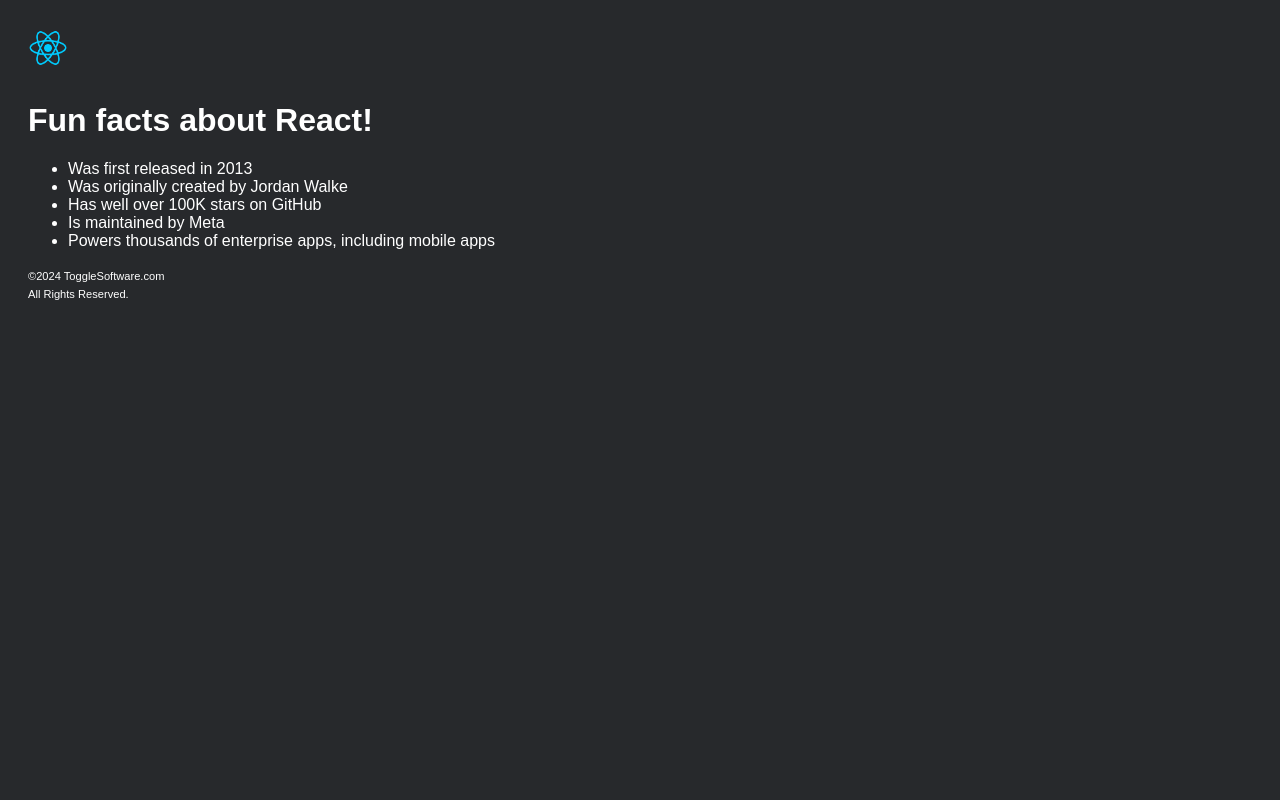
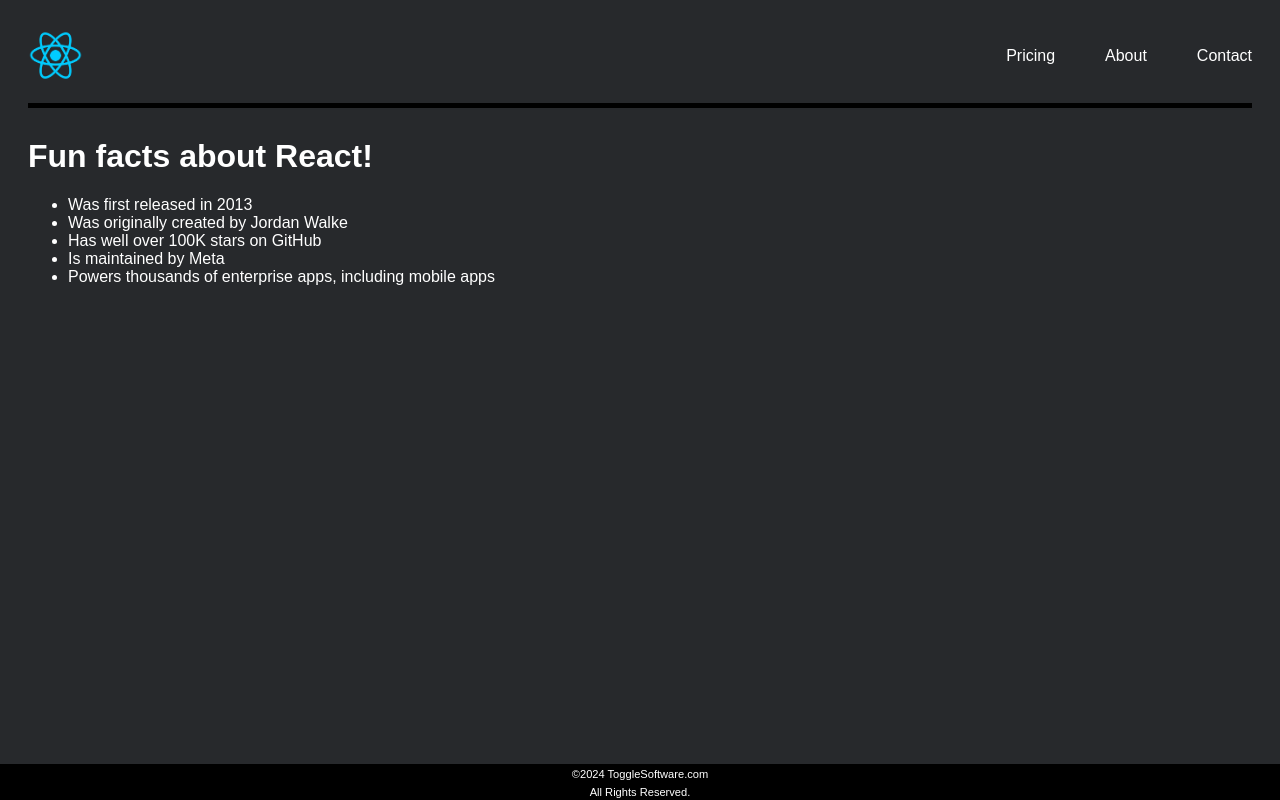
Before and after one commit to DanielAlvarez2/react19, a React (Vite) app in the folder first-react/: page / in a window 1280 px wide. Built offline with nearby package versions, Linux system fonts and the light colour scheme.

Commit message:
fcc React 19 Section 1 Lesson 18 Styling with className

```diff
--- a/first-react/src/App.jsx
+++ b/first-react/src/App.jsx
@@ -6,8 +6,15 @@
 
 function Header() {
   return(
-    <header>
-      <img src="react-logo.png" width="40px" alt="React logo" />
+    <header className="logo-navbar">
+      <img className="logo" src="react-logo.png" alt="React logo" />
+      <nav>
+        <ul className="nav-list">
+          <li>Pricing</li>
+          <li>About</li>
+          <li>Contact</li>
+        </ul>
+      </nav>
     </header>
   )
 }
--- a/first-react/src/index.css
+++ b/first-react/src/index.css
@@ -8,3 +8,30 @@
 h1{
   margin-top:30px;
 }
+
+.nav-list{
+  display:flex;
+  list-style:none;
+  gap:50px;
+}
+
+.logo-navbar{
+  align-items: center;
+  display:flex;
+  justify-content: space-between;
+  padding-bottom: 20px;
+  border-bottom: 5px solid black;
+}
+
+.logo{
+  width:55px;
+}
+
+footer{
+  text-align: center;
+  background: black;
+  width:100vw;
+  position: absolute;
+  bottom:0;
+  left:0;
+}
```
